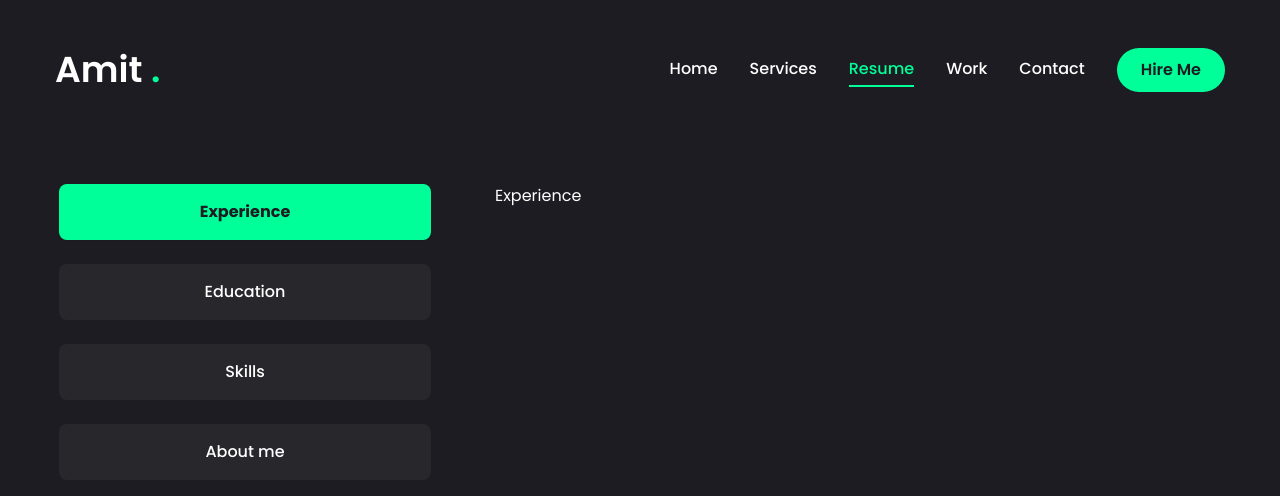
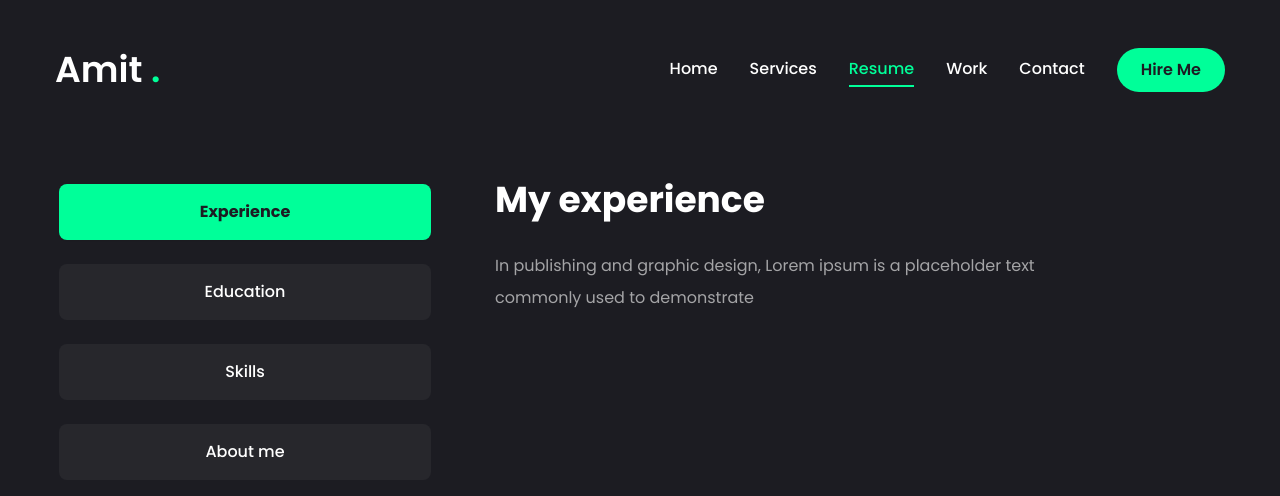
Before and after one commit to Amit-Biswas-WD/N_Portfolio_Website, a Next.js app: page /resume in a window 1280 px wide. Shown: the top 496 px of the page. Built offline with nearby package versions, Linux system fonts and the light colour scheme.

Commit message:
This is resume title description complete

```diff
--- a/app/resume/page.jsx
+++ b/app/resume/page.jsx
@@ -139,16 +139,36 @@ const Resume = () => {
           </TabsList>
           <div className="min-h-[70vh] w-full">
             <TabsContent value="experience" className="w-full">
-              Experience
+              <div className="flex flex-col gap-[30px] text-center xl:text-left">
+                <h3 className="text-4xl font-bold">{experience.title}</h3>
+                <p className="max-w-[600px] text-white/60 mx-auto xl:mx-0">
+                  {experience.description}
+                </p>
+              </div>
             </TabsContent>
             <TabsContent value="education" className="w-full">
-              Education
+              <div className="flex flex-col gap-[30px] text-center xl:text-left">
+                <h3 className="text-4xl font-bold">{education.title}</h3>
+                <p className="max-w-[600px] text-white/60 mx-auto xl:mx-0">
+                  {education.description}
+                </p>
+              </div>
             </TabsContent>
             <TabsContent value="skills" className="w-full">
-              Skills
+              <div className="flex flex-col gap-[30px] text-center xl:text-left">
+                <h3 className="text-4xl font-bold">{skills.title}</h3>
+                <p className="max-w-[600px] text-white/60 mx-auto xl:mx-0">
+                  {skills.description}
+                </p>
+              </div>
             </TabsContent>
             <TabsContent value="about" className="w-full">
-              About me
+              <div className="flex flex-col gap-[30px] text-center xl:text-left">
+                <h3 className="text-4xl font-bold">{about.title}</h3>
+                <p className="max-w-[600px] text-white/60 mx-auto xl:mx-0">
+                  {about.description}
+                </p>
+              </div>
             </TabsContent>
           </div>
         </Tabs>
```
